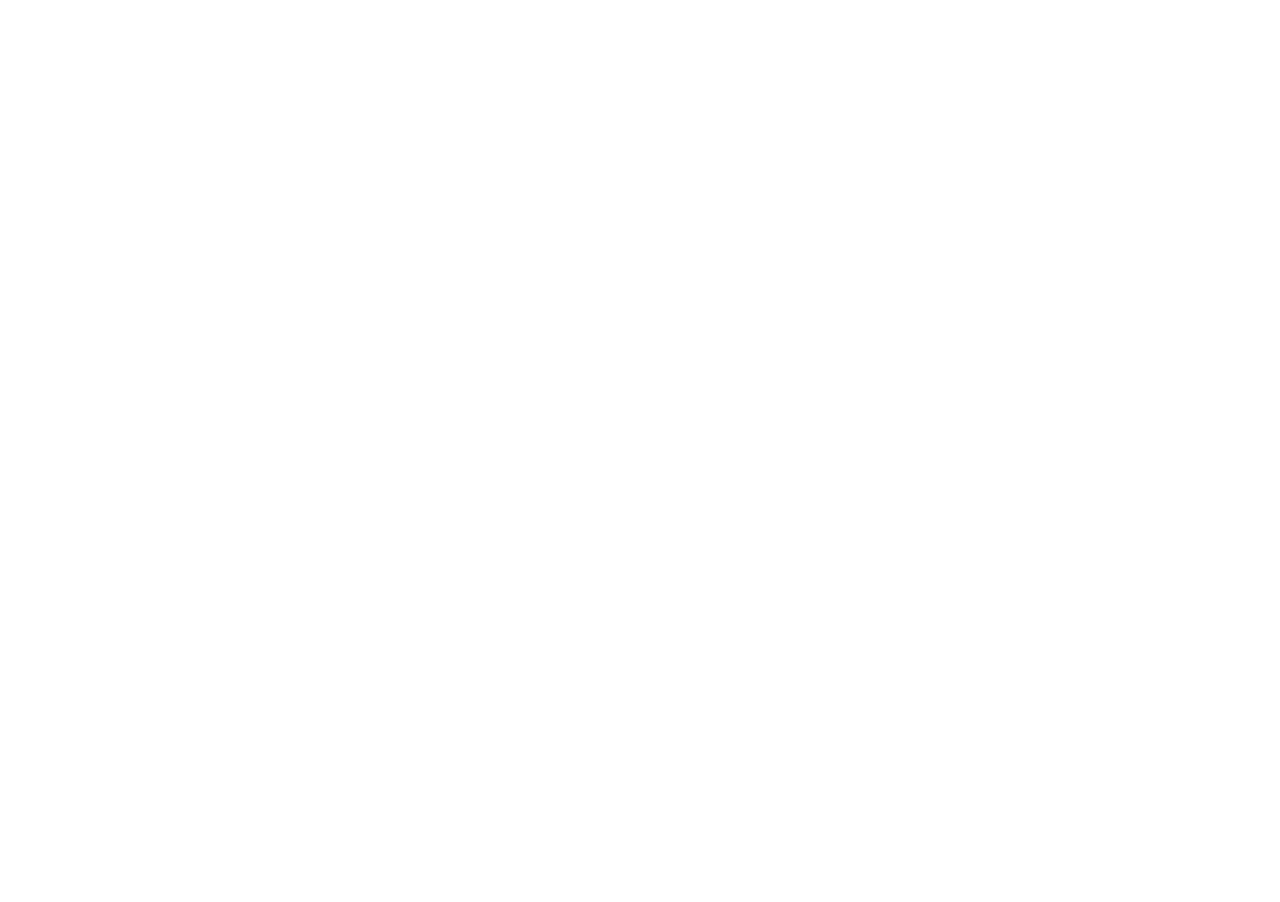
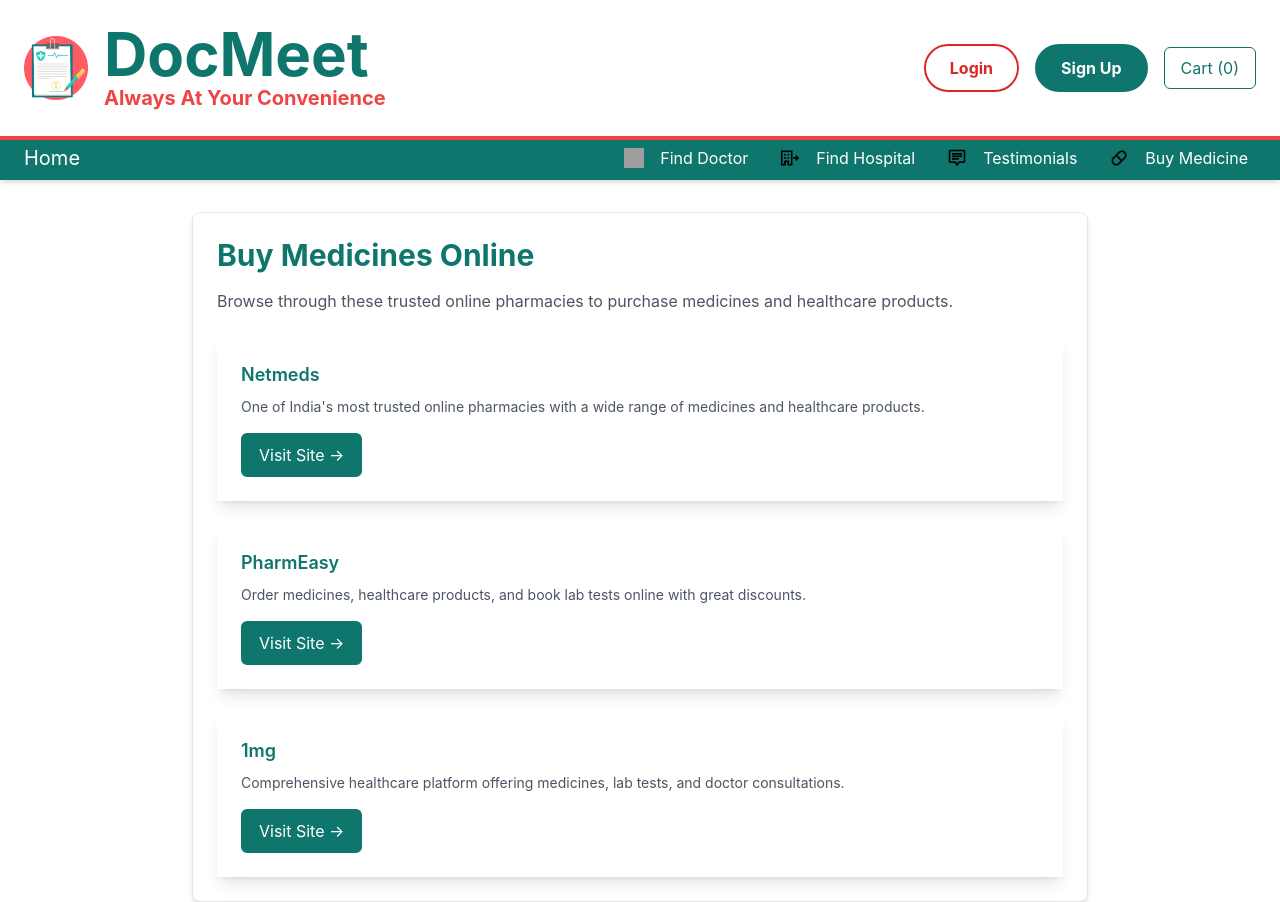
Before and after one commit to aditrimehta/Doctor-Scheduling-System, a React (Create React App) app: page /buymedicines in a window 1280 px wide. Before the commit this address had no page. Before the commit the page ends 800 px from the top, so only its background shows below. Built offline with nearby package versions, Linux system fonts and the light colour scheme; grey boxes are pictures that could not be loaded.

Commit message:
buy meds

```diff
--- a/src/App.jsx
+++ b/src/App.jsx
@@ -8,6 +8,7 @@
 import Cart from "./pages/Cart";
 import "./index.css";
 import HospitalDetailsPage from "./pages/components/HospitalDetailsPage";
+import BuyMedicine from "./pages/BuyMedicines";
 
 function App() {
   return (
@@ -19,6 +20,7 @@
         <Route path="/book-appointment" element={<BookAppointment />} />
         <Route path="/testimonials" element={<TestimonialPage />} />
         <Route path="/cart" element={<Cart />} />
+        <Route path="/buymedicines" element={<BuyMedicine />} />
         <Route path="/HospitalsDetailsPage" element={<HospitalDetailsPage/>}/>
 
       </Routes>
--- /dev/null
+++ b/src/pages/BuyMedicines.jsx
@@ -0,0 +1,54 @@
+import React from "react";
+import Header from "./components/Header";
+import NavBar from "./components/NavBar";
+
+const medicineSites = [
+  {
+    name: "Netmeds",
+    url: "https://www.netmeds.com/",
+    description: "One of India's most trusted online pharmacies with a wide range of medicines and healthcare products.",
+  },
+  {
+    name: "PharmEasy",
+    url: "https://pharmeasy.in/",
+    description: "Order medicines, healthcare products, and book lab tests online with great discounts.",
+  },
+  {
+    name: "1mg",
+    url: "https://www.1mg.com/",
+    description: "Comprehensive healthcare platform offering medicines, lab tests, and doctor consultations.",
+  },
+];
+
+function BuyMedicine() {
+  return (
+    <>
+      <Header />
+      <NavBar />
+      <div className="max-w-4xl mx-auto p-6 bg-white shadow-md rounded-lg mt-8 border">
+        <h2 className="text-3xl font-bold text-teal-700 mb-4">Buy Medicines Online</h2>
+        <p className="text-gray-600 mb-6">Browse through these trusted online pharmacies to purchase medicines and healthcare products.</p>
+
+        {/* Medicine Sites List */}
+        <div className="flex flex-col gap-6">
+          {medicineSites.map((site, index) => (
+            <div key={index} className="bg-white p-6 shadow-lg w-full flex flex-col gap-2 hover:scale-105 transition">
+              <h3 className="text-teal-700 text-lg font-semibold">{site.name}</h3>
+              <p className="text-gray-600 text-sm">{site.description}</p>
+              <a
+                href={site.url}
+                target="_blank"
+                rel="noopener noreferrer"
+                className="mt-2 bg-teal-700 text-white px-4 py-2 rounded-md hover:bg-white hover:text-teal-700 border-2 border-teal-700 self-start"
+              >
+                Visit Site →
+              </a>
+            </div>
+          ))}
+        </div>
+      </div>
+    </>
+  );
+}
+
+export default BuyMedicine;
--- a/src/pages/components/NavBar.jsx
+++ b/src/pages/components/NavBar.jsx
@@ -3,7 +3,7 @@
       { name: "Find Doctor", icon: "logos/doctor.png", link: "/doctorpage" },
       { name: "Find Hospital", icon: "logos/hospital.png", link: "/hospitalpage" },
       { name: "Testimonials", icon: "logos/checkup.png",link:"/testimonials" },
-      { name: "Buy Medicine", icon: "logos/medicine.png" }
+      { name: "Buy Medicine", icon: "logos/medicine.png",link:"/buymedicines" }
     ];
 
     return (
--- a/src/pages/components/Services.jsx
+++ b/src/pages/components/Services.jsx
@@ -5,7 +5,7 @@
   { name: "Find Doctor", icon: "logos/doctor.png",link: "/doctorpage" },
   { name: "Find Hospital", icon: "logos/hospital.png", link: "/hospitalpage" },
   { name:"Testimonials", icon: "logos/checkup.png" ,link: "/testimonials"},
-  { name: "Buy Medicine", icon: "logos/medicine.png" }
+  { name: "Buy Medicine", icon: "logos/medicine.png",link:"/buymedicines" }
 ];
 
 
```
